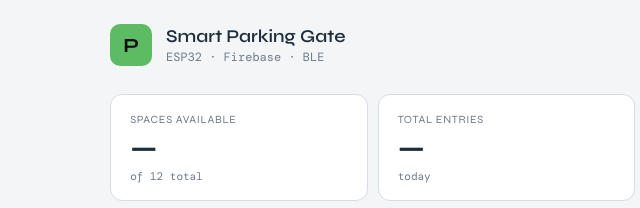
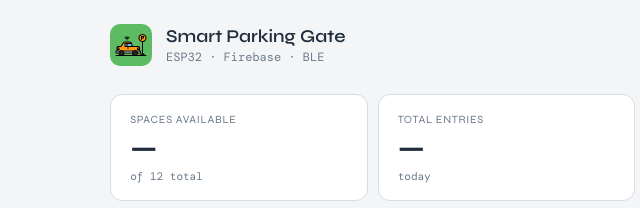
Before and after one commit to jeedp/Smart-Parking-Gate-System, a website: page dashboard/index.html in a window 1280 px wide. Shown: the top 208 px of the page, 0-640 px from the left. Drawn offline with nearby package versions, Linux system fonts and the light colour scheme.

Commit message:
Added logo

```diff
--- a/dashboard/index.html
+++ b/dashboard/index.html
@@ -14,7 +14,7 @@
 
     <header>
       <div class="header-left">
-        <div class="logo-mark">P</div>
+        <div class="logo-mark"><img src="public/favicon.png" alt="P"></div>
         <div>
           <h1>Smart Parking Gate</h1>
           <p class="subtitle">ESP32 · Firebase · BLE</p>
```
